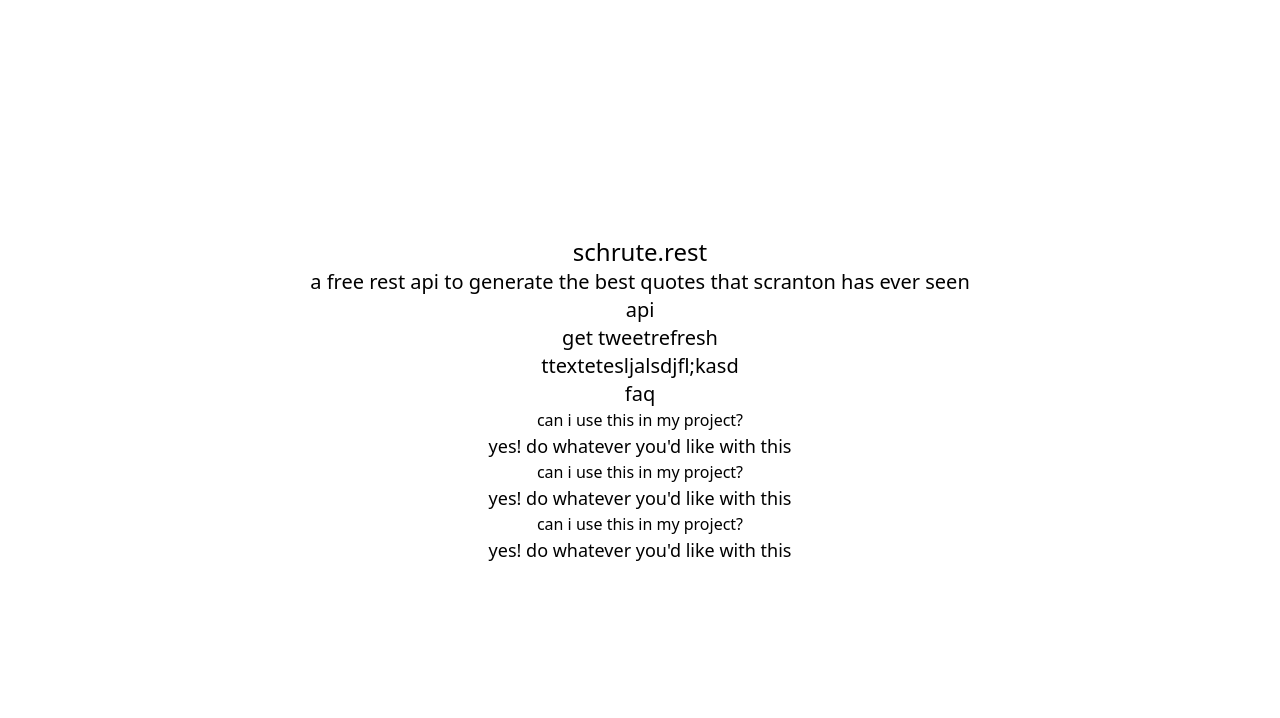
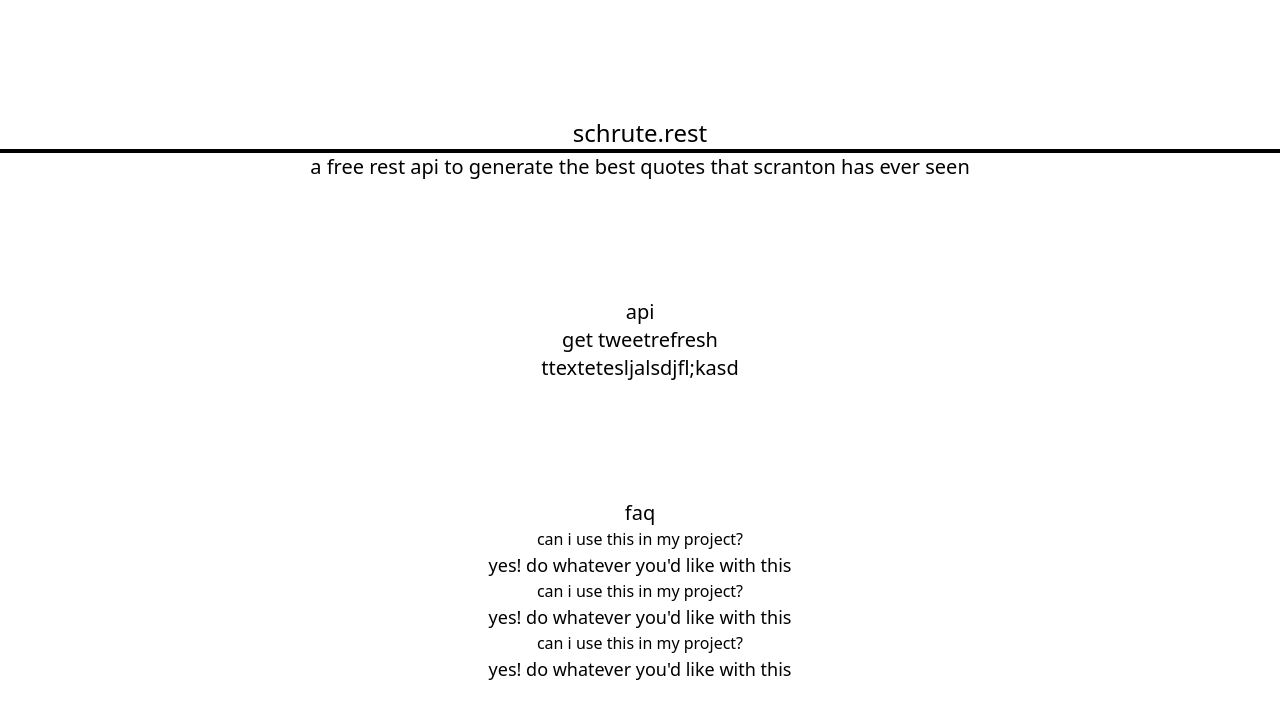
Before and after one commit to davidgoldcode/schrute.rest-fe, a React (Create React App) app in the folder dwight/: page / in a window 1280 px wide. Shown: the top 718 px of the page. Built offline with nearby package versions, Linux system fonts and the light colour scheme.

Commit message:
more css

```diff
--- a/dwight/src/App.js
+++ b/dwight/src/App.js
@@ -24,9 +24,9 @@ function App() {
   }, []);
 
   return (
-    <>
-      <header>
-        <h1>Schrute.rest</h1>
+    <div className="flex flex-col h-screen justify-evenly">
+      <header className="flex flex-col">
+        <h1 className="border-b-4 border-black">Schrute.rest</h1>
         <h3>
           A free REST API to generate the best quotes that Scranton has ever
           seen
@@ -54,7 +54,7 @@ function App() {
           </>
         ))}
       </section>
-    </>
+    </div>
   );
 }
 
--- a/dwight/src/index.css
+++ b/dwight/src/index.css
@@ -4,7 +4,7 @@
 
 @layer base {
   html {
-    @apply text-center h-screen w-screen flex flex-col justify-evenly lowercase;
+    @apply text-center lowercase;
   }
   h1 {
     @apply text-2xl;
```
Also changed, not shown: 1 other file (tests, documents, lock files or other folders).
